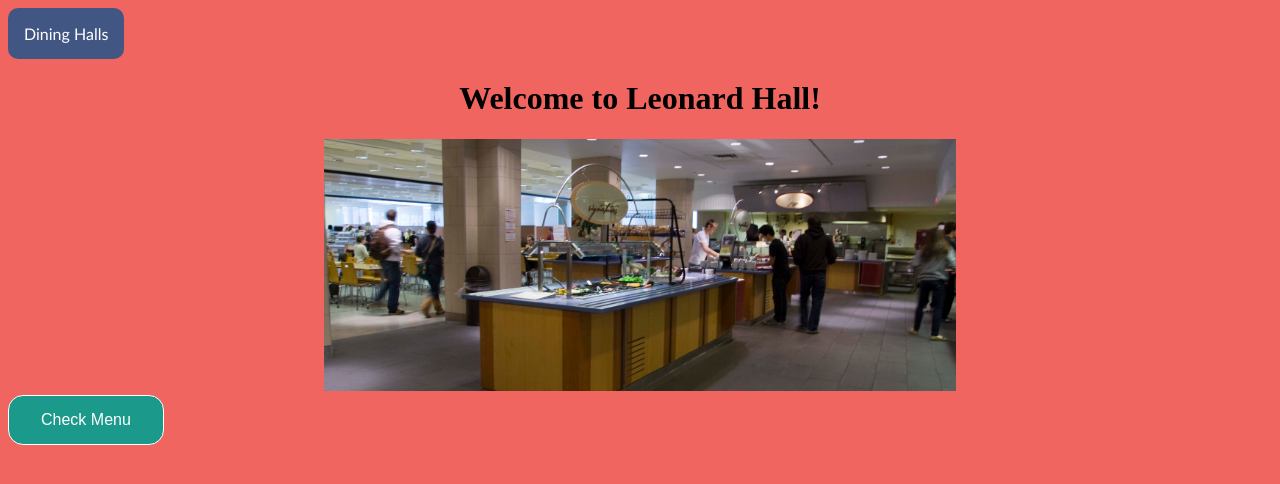
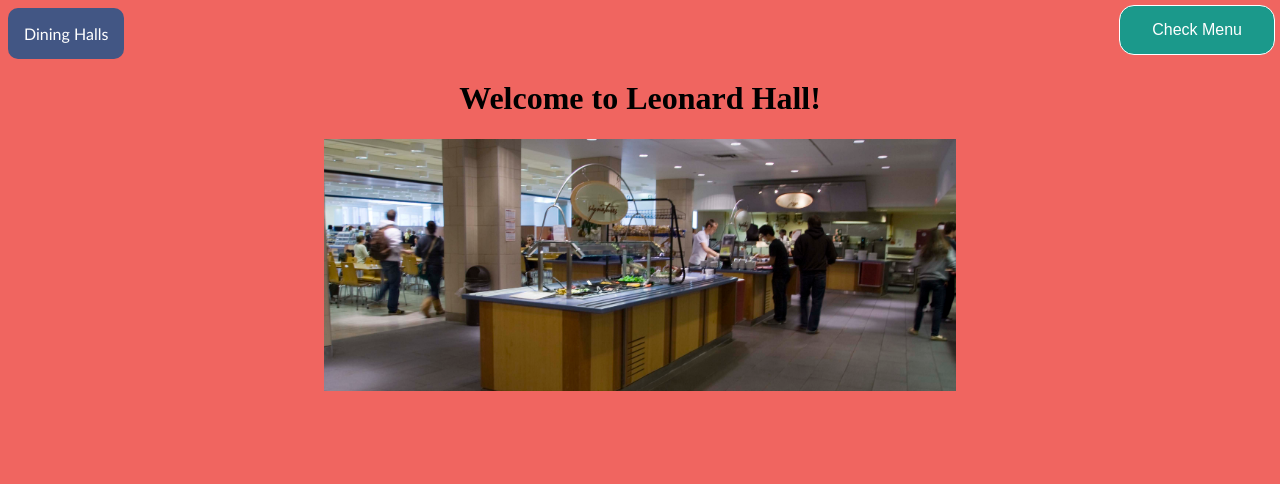
Before and after one commit to MLHDegenerates/DiningHallApp, a Flask app: page /Leonard in a window 1280 px wide. Shown: the top 484 px of the page. Run offline with Flask 2, Linux system fonts and the light colour scheme.

Commit message:
offset button

```diff
--- a/app/templates/Leonard.html
+++ b/app/templates/Leonard.html
@@ -33,7 +33,7 @@
 <body>
 <div><img src="/static/Lenn.jpg"></div>
     <div>
-        <a style="text-decoration:none;" href="https://dining.queensu.ca/wp-content/uploads/2017/11/LeoP3W5.htm">
+        <a style="text-decoration:none;position:absolute;top:5px;right:5px" href="https://dining.queensu.ca/wp-content/uploads/2017/11/LeoP3W5.htm">
             <button id="menu">Check Menu</button>
         </a>
     </div>
```
